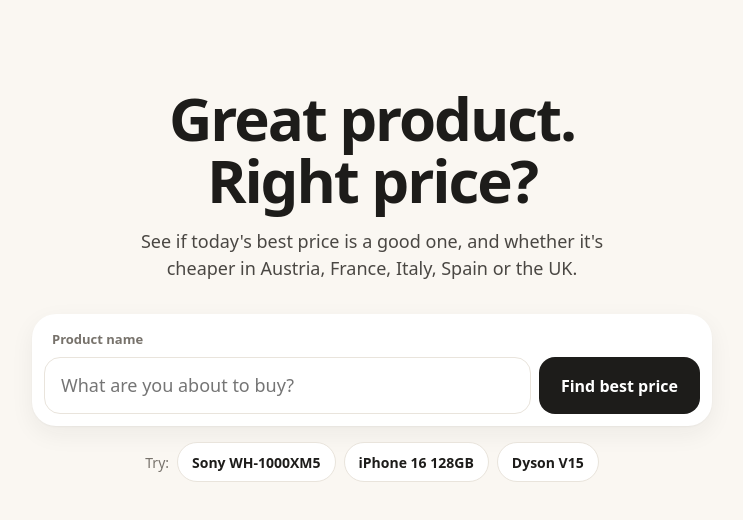
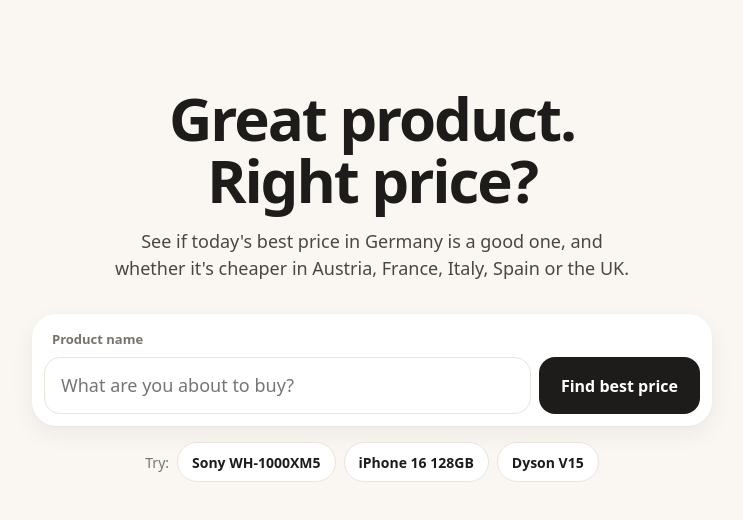
Before and after one commit to plurworldwide/buy-or-wait, a website: page public/index.html in a window 1280 px wide. Shown: the whole page, without its empty margins (268-1011 px from the left). Drawn offline with nearby package versions, Linux system fonts and the light colour scheme.

Commit message:
Say the base price is Germany on the start page
Co-Authored-By: Claude Opus 5.5 <noreply@anthropic.com>

```diff
--- a/public/index.html
+++ b/public/index.html
@@ -4,7 +4,7 @@
 <meta charset="utf-8">
 <meta name="viewport" content="width=device-width, initial-scale=1">
 <title>Buy or Wait? — the right price, right now</title>
-<meta name="description" content="Check today's best price against the last 30 days, and see if it's cheaper in Austria, France, Italy, Spain or the UK.">
+<meta name="description" content="Check today's best price in Germany against the last 30 days, and see if it's cheaper in Austria, France, Italy, Spain or the UK.">
 <script src="https://cdn.jsdelivr.net/npm/chart.js@4.4.7/dist/chart.umd.min.js"></script>
 <style>
   :root {
@@ -167,7 +167,7 @@
   <section id="search">
     <div class="intro">
       <h1>Great product.<br>Right price?</h1>
-      <p>See if today's best price is a good one, and whether it's cheaper in Austria, France, Italy, Spain or the UK.</p>
+      <p>See if today's best price in Germany is a good one, and whether it's cheaper in Austria, France, Italy, Spain or the UK.</p>
       <form id="form" class="searchbox" novalidate>
         <label for="q">Product name</label>
         <div class="row">
```
